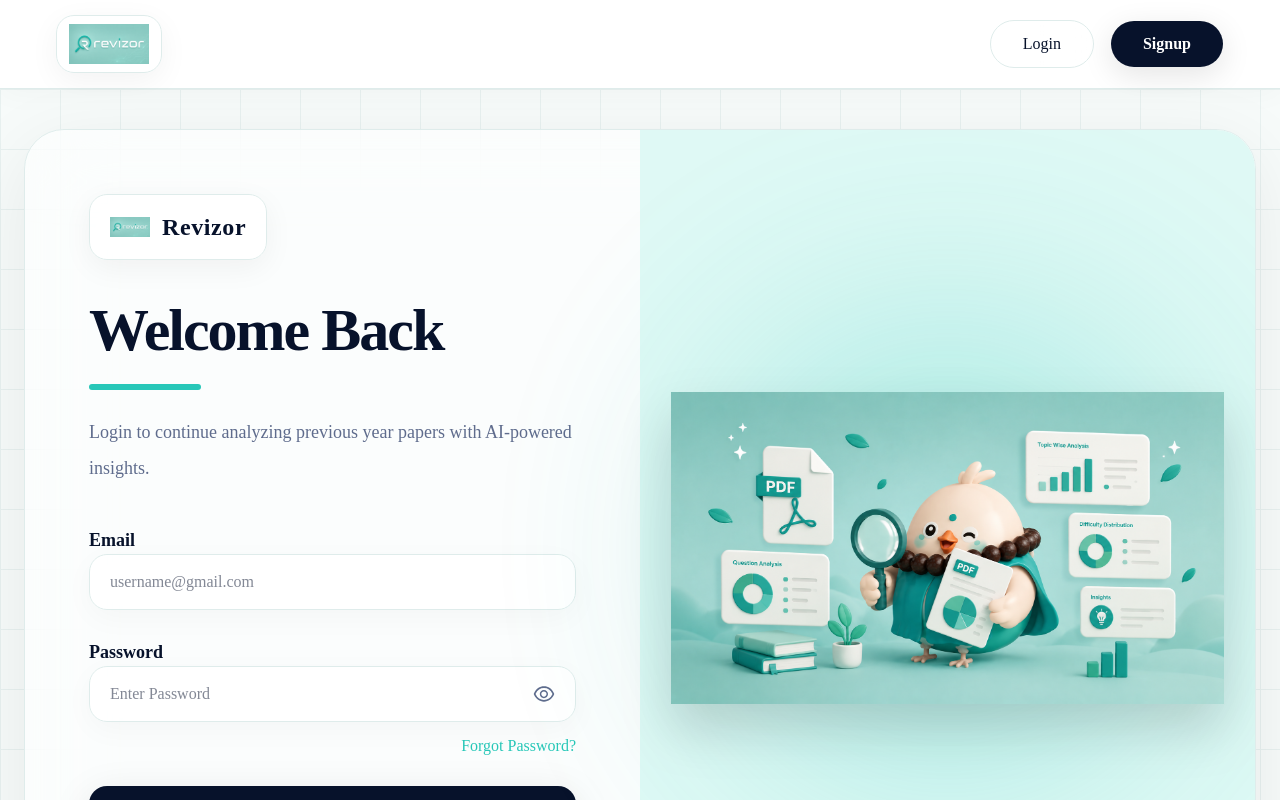
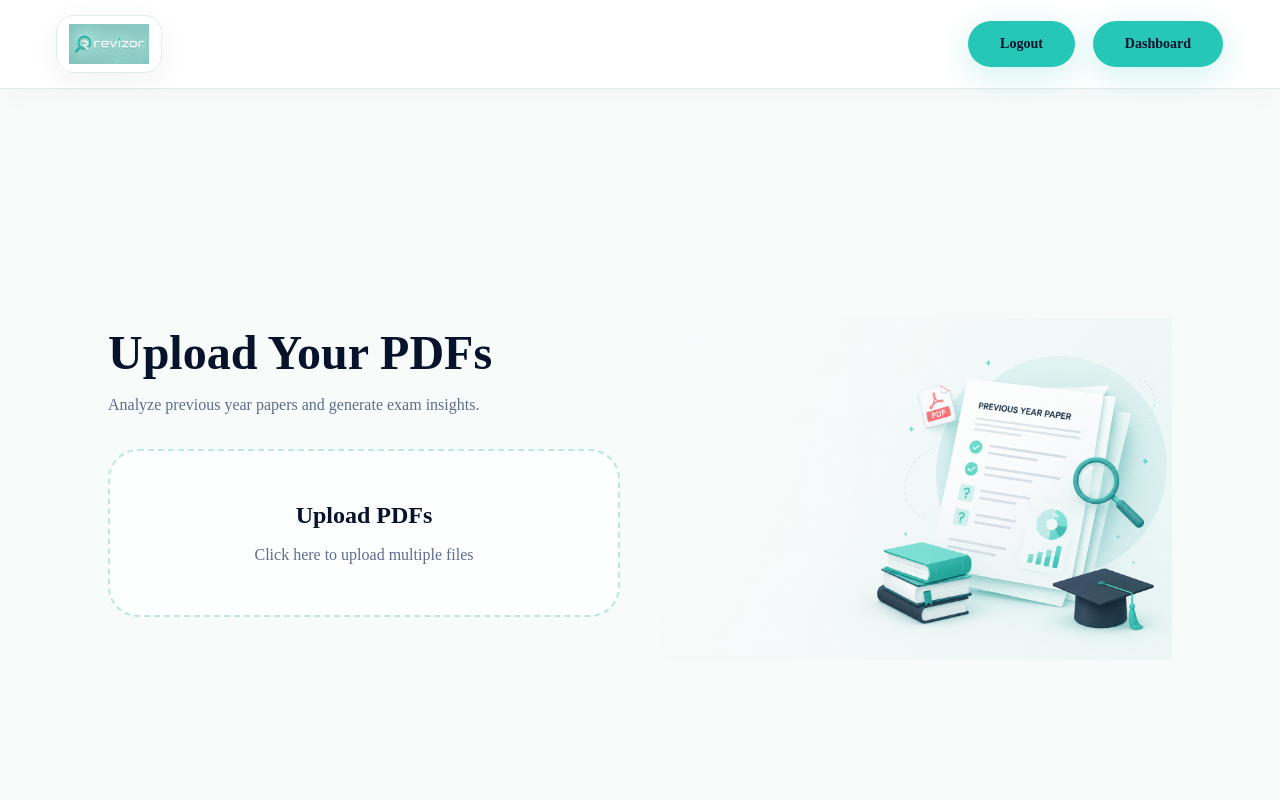
Before and after one commit to gopika-agrawal/RevizorFullstack, a React app in the folder frontend/: page /home in a window 1280 px wide. Before the commit this address led to /login. Shown: the top 800 px of the page. Built offline with nearby package versions, Linux system fonts and the light colour scheme; sample sign-in values are in the browser's storage; the HTML template or start-up script is replaced by a standard one.

Commit message:
featured home page and adding multiple file uploading functionality

```diff
--- a/frontend/src/App.jsx
+++ b/frontend/src/App.jsx
@@ -13,7 +13,9 @@ import Home from './Pages/Home'
 
 function App() {
 
-  const [isLoggedIn, setIsLoggedIn] = useState(false);
+  const [isLoggedIn, setIsLoggedIn] = useState(localStorage.getItem("isLoggedIn") === "true");
+
+
 
   return (
     <div >
--- a/frontend/src/Pages/Home.jsx
+++ b/frontend/src/Pages/Home.jsx
@@ -1,15 +1,59 @@
-import React from 'react'
+// import FileUploader from '@/acomponents/FileUploader';
+// import React from 'react'
+// import homeImage from '../assets/homeImage.png'
+
+// const Home = () => {
+
+//   return (
+
+//     <div>
+
+//       <div>
+//         <FileUploader/>
+//       </div>
+
+//       <div>
+//         <img src={homeImage} alt='homeImage'/>
+//       </div>
+
+//     </div>
+
+//   );
+// };
+
+// export default Home
+
+
+
+
+import FileUploader from '@/acomponents/FileUploader';
+import React from 'react';
+import homeImage from '../assets/homeImage.png';
 
 const Home = () => {
   return (
-    <div>
+    <div className="min-h-screen bg-[#f7fbfa] flex justify-center items-center">
 
-      <input
-        type='file'
-      />
+  <div className="max-w-7xl mx-auto px-6 py-10">
+
+    <div className="grid lg:grid-cols-2 gap-10 items-center">
+
+      <FileUploader />
+
+      <div className="hidden lg:flex justify-center">
+        <img
+          src={homeImage}
+          alt="home"
+          className="w-full max-w-lg"
+        />
+      </div>
 
     </div>
-  )
-}
 
-export default Home
+  </div>
+
+</div>
+  );
+};
+
+export default Home;
--- a/frontend/src/Pages/LandingPage.jsx
+++ b/frontend/src/Pages/LandingPage.jsx
@@ -582,10 +582,12 @@ const LandingPage = () => {
               analytics, and revision notes instantly.
             </p>
 
-            <Button className="mt-10 bg-[#27c7b8] hover:bg-[#22b3a5] text-[#07122b] rounded-full h-14 px-10 text-lg font-bold animate-bounce">
-              Start Preparation
-              <ArrowRight className="ml-2 h-5 w-5" />
-            </Button>
+            <Link to={"/home"}>
+              <Button className="mt-10 bg-[#27c7b8] hover:bg-[#22b3a5] text-[#07122b] rounded-full h-14 px-10 text-lg font-bold animate-bounce">
+                Start Preparation
+                <ArrowRight className="ml-2 h-5 w-5" />
+              </Button>
+            </Link>
 
           </div>
 
--- /dev/null
+++ b/frontend/src/acomponents/FileCard.css
@@ -0,0 +1,12 @@
+.progress-container {
+  width: 300px;
+  height: 20px;
+  border: 1px solid black;
+}
+
+#progress-bar {
+  height: 100%;
+  background-color: green;
+  color: white;
+  transition: width 0.3s ease;
+}
--- /dev/null
+++ b/frontend/src/acomponents/FileCard.jsx
@@ -0,0 +1,194 @@
+// import React, { useEffect, useState } from 'react'
+// import './FileCard.css'
+// import { Cross } from 'lucide-react';
+
+// const FileCard = ({file, id, deleteFile}) => {
+
+//     const [ progress, setProgress ] = useState(0);
+
+//     useEffect(() => {
+//         const interval = setInterval(() => {
+//             setProgress((prev) => {
+//                 if(prev >= 100){
+//                     clearInterval(interval);
+//                     return 100;
+//                 }
+//                 return prev + 10;
+//             })
+//         },300);
+//         return () => clearInterval(interval);
+//     },[file]);
+
+//   return (
+//     <div>
+
+//         <div>
+//             <span>{file.name}</span>
+//             <span>({(file.size/1024).toFixed(2)} KB)</span>
+//         </div>
+
+//         <div className='progress-container'>
+//             <div id='progress-bar' style={{width: `${progress}%`}}>
+//                 {progress}%
+//             </div>
+//         </div>
+
+//         <div>
+//             <button onClick={() => deleteFile(id)}>
+//                 <Cross/>
+//             </button>
+//         </div>
+
+//     </div>
+//   )
+// }
+
+// export default FileCard
+
+
+
+
+import React, { useEffect, useState } from 'react';
+import { FileText, X } from "lucide-react";
+
+const FileCard = ({ file, id, deleteFile }) => {
+
+    const [progress, setProgress] = useState(0);
+
+    useEffect(() => {
+
+        const interval = setInterval(() => {
+
+            setProgress((prev) => {
+
+                if (prev >= 100) {
+                    clearInterval(interval);
+                    return 100;
+                }
+
+                return prev + 10;
+
+            });
+
+        }, 300);
+
+        return () => clearInterval(interval);
+
+    }, [file]);
+
+    return (
+
+        <div
+        className="
+        w-[260px]
+
+        bg-white/80
+        backdrop-blur-xl
+
+        border
+        border-[#dfeceb]
+
+        rounded-2xl
+
+        p-4
+
+        shadow-[0_8px_30px_rgba(0,0,0,0.05)]
+
+        hover:shadow-[0_0_35px_rgba(39,199,184,0.18)]
+
+        transition-all
+        "
+    >
+
+        <div className="flex items-start justify-between">
+
+            <div className="flex gap-3">
+
+                <div
+                    className="
+                    w-10 h-10
+
+                    rounded-xl
+
+                    bg-[#e9fbf8]
+
+                    flex items-center justify-center
+                    "
+                >
+                    <FileText
+                        size={20}
+                        className="text-[#27c7b8]"
+                    />
+                </div>
+
+                <div>
+
+                    <h3
+                        className="
+                        text-sm
+                        font-semibold
+                        text-[#07122b]
+
+                        max-w-[140px]
+
+                        truncate
+                        "
+                    >
+                        {file.name}
+                    </h3>
+
+                    <p className="text-xs text-[#5f6c8d]">
+                        {(file.size / 1024).toFixed(1)} KB
+                    </p>
+
+                </div>
+
+            </div>
+
+            <button
+                onClick={() => deleteFile(id)}
+                className="
+                text-[#5f6c8d]
+
+                hover:text-red-500
+
+                transition-all
+                "
+            >
+                <X size={18} />
+            </button>
+
+        </div>
+
+        {/* Progress */}
+        <div className="mt-4">
+
+            <div className="h-2 rounded-full bg-[#e9fbf8] overflow-hidden">
+
+                <div
+                    className="
+                    h-full
+                    bg-[#27c7b8]
+
+                    transition-all
+                    duration-300
+                    "
+                    style={{
+                        width: `${progress}%`
+                    }}
+                />
+
+            </div>
+
+            <p className="text-xs mt-2 text-[#5f6c8d]">
+                Uploading... {progress}%
+            </p>
+
+        </div>
+
+    </div>
+
+    );
+};
+
+export default FileCard;
--- /dev/null
+++ b/frontend/src/acomponents/FileUploader.jsx
@@ -0,0 +1,149 @@
+// import React, { useEffect, useState } from 'react'
+// import FileCard from './FileCard';
+
+// const FileUploader = () => {
+
+//     const [ selectedFile, setSelectedFile ] = useState([]);
+//     useEffect(() => {
+//             console.log(selectedFile);
+//         },[selectedFile]);
+
+
+//     const changeHandler = (event) => {
+//         const newFile = Array.from(event.target.files).map(file => ({
+//             id: crypto.randomUUID(),
+//             file
+//         }));
+//         setSelectedFile((prev) => [...prev, ...newFile]);
+
+//     }
+
+
+//     function deleteFile(id){
+//        setSelectedFile(prev => prev.filter(item => item.id !== id));
+//        console.log(selectedFile);
+//     }
+
+//   return (
+//     <div>
+//         <div>
+
+//             <input
+//                 type='file'
+//                 multiple
+//                 onChange={changeHandler}
+//             />
+
+//             {
+//                 selectedFile.map((item) => (
+//                     <FileCard file={item.file} key={item.id} id={item.id} deleteFile={deleteFile}/>
+//                 ))
+//             }
+
+//         </div>
+//     </div>
+//   )
+// }
+
+// export default FileUploader
+
+
+
+
+
+import React, { useState, useEffect } from 'react';
+import FileCard from './FileCard';
+
+const FileUploader = () => {
+
+    const [selectedFile, setSelectedFile] = useState([]);
+
+        useEffect(() => {
+            console.log(selectedFile);
+        },[selectedFile]);
+
+
+    const changeHandler = (event) => {
+        const newFile = Array.from(event.target.files).map(file => ({
+            id: crypto.randomUUID(),
+            file
+        }));
+        setSelectedFile((prev) => [...prev, ...newFile]);
+
+    }
+
+    function deleteFile(id){
+       setSelectedFile(prev => prev.filter(item => item.id !== id));
+       console.log(selectedFile);
+    }
+
+    return (
+
+        <div className="space-y-8">
+
+        <div>
+            <h1 className="text-4xl md:text-5xl font-black text-[#07122b]">
+                Upload Your PDFs
+            </h1>
+
+            <p className="text-[#5f6c8d] mt-4">
+                Analyze previous year papers and generate exam insights.
+            </p>
+        </div>
+
+        <label
+            htmlFor="upload"
+            className="
+            block
+            rounded-[30px]
+            border-2
+            border-dashed
+            border-[#bce8e2]
+
+            bg-white/70
+
+            p-12
+
+            text-center
+
+            cursor-pointer
+
+            hover:border-[#27c7b8]
+
+            transition-all
+            "
+        >
+            <h2 className="text-2xl font-bold text-[#07122b]">
+                Upload PDFs
+            </h2>
+
+            <p className="text-[#5f6c8d] mt-3">
+                Click here to upload multiple files
+            </p>
+        </label>
+
+        <input
+            id="upload"
+            type="file"
+            multiple
+            className="hidden"
+            onChange={changeHandler}
+        />
+
+        {/* FILES */}
+        <div className="flex flex-wrap gap-4">
+            {selectedFile.map((item) => (
+                <FileCard
+                    key={item.id}
+                    id={item.id}
+                    file={item.file}
+                    deleteFile={deleteFile}
+                />
+            ))}
+        </div>
+
+    </div>
+    );
+};
+
+export default FileUploader;
--- a/frontend/src/acomponents/LoginForm.jsx
+++ b/frontend/src/acomponents/LoginForm.jsx
@@ -112,6 +112,7 @@ const LoginForm = ({ setIsLoggedIn }) => {
     async function onSubmit(data) {
         await new Promise((resolve) => setTimeout(resolve, 4000));
         setIsLoggedIn(true);
+        localStorage.setItem("isLoggedIn", "true");
         navigate("/home");
         console.log(data);
     }
--- a/frontend/src/acomponents/Navbar.jsx
+++ b/frontend/src/acomponents/Navbar.jsx
@@ -67,6 +67,8 @@ const Navbar = (props) => {
 
     const logoutHandler = () => {
         setIsLoggedIn(false);
+
+        localStorage.removeItem("isLoggedIn");
 
         setTimeout(() => {
             navigate("/");
```
Also changed, not shown: frontend/src/assets/homeImage.png (added).
